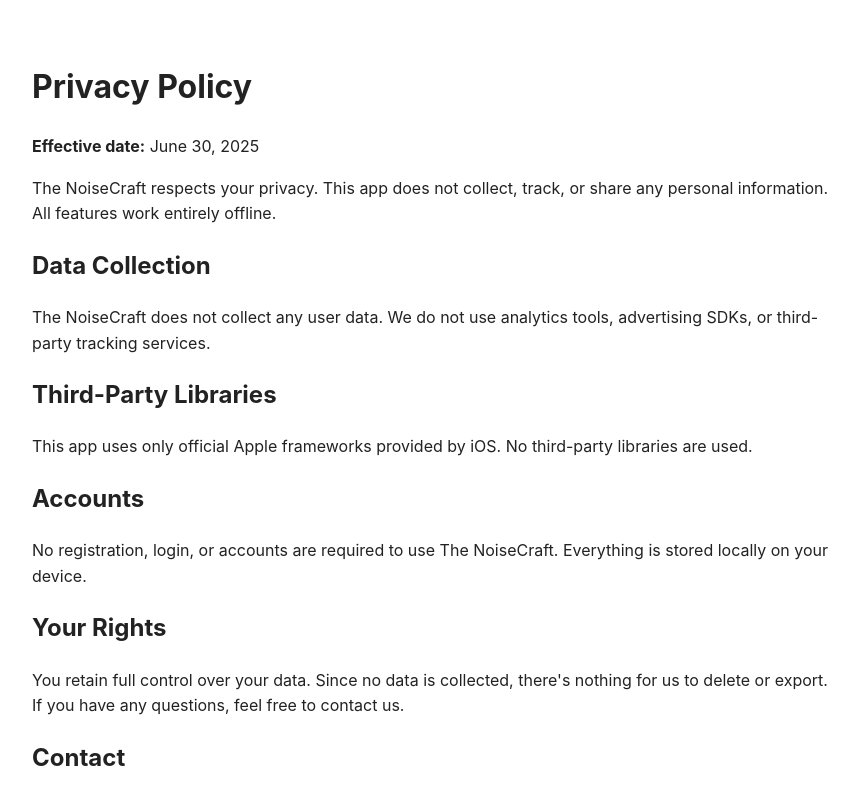
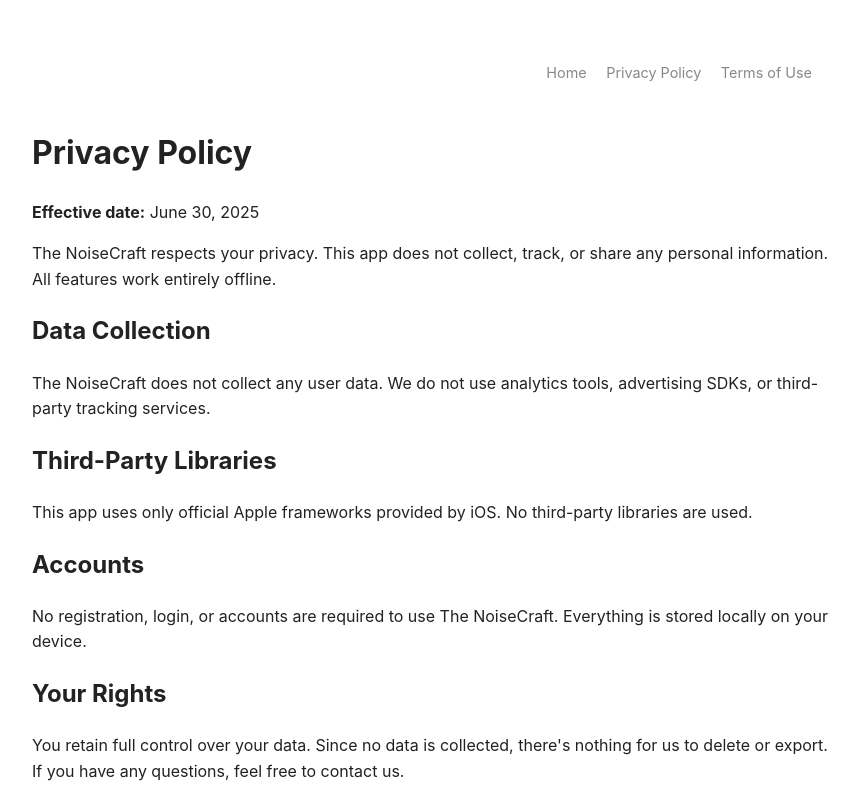
Before and after one commit to Sunrizzin/thenoisecraft-landing, a plain HTML site: page privacy.html in a window 1280 px wide. Shown: the top 794 px of the page, without its empty margins (208-1066 px from the left). Drawn offline with Linux system fonts and the light colour scheme.

Commit message:
update navigation

```diff
--- a/privacy.html
+++ b/privacy.html
@@ -13,12 +13,34 @@
       line-height: 1.6;
       color: #222;
     }
+
+    nav {
+      position: sticky;
+      top: 0;
+      text-align: right;
+      padding: 20px;
+    }
+
+    nav a {
+      margin-left: 15px;
+      text-decoration: none;
+      color: #888;
+      font-size: 0.9rem;
+    }
+
     a {
       color: #007aff;
     }
   </style>
 </head>
 <body>
+
+  <nav>
+    <a href="index.html">Home</a>
+    <a href="privacy.html">Privacy Policy</a>
+    <a href="terms.html">Terms of Use</a>
+  </nav>
+
   <h1>Privacy Policy</h1>
   <p><strong>Effective date:</strong> June 30, 2025</p>
 
```
Also changed, not shown: terms.html (+22 -0 lines).
